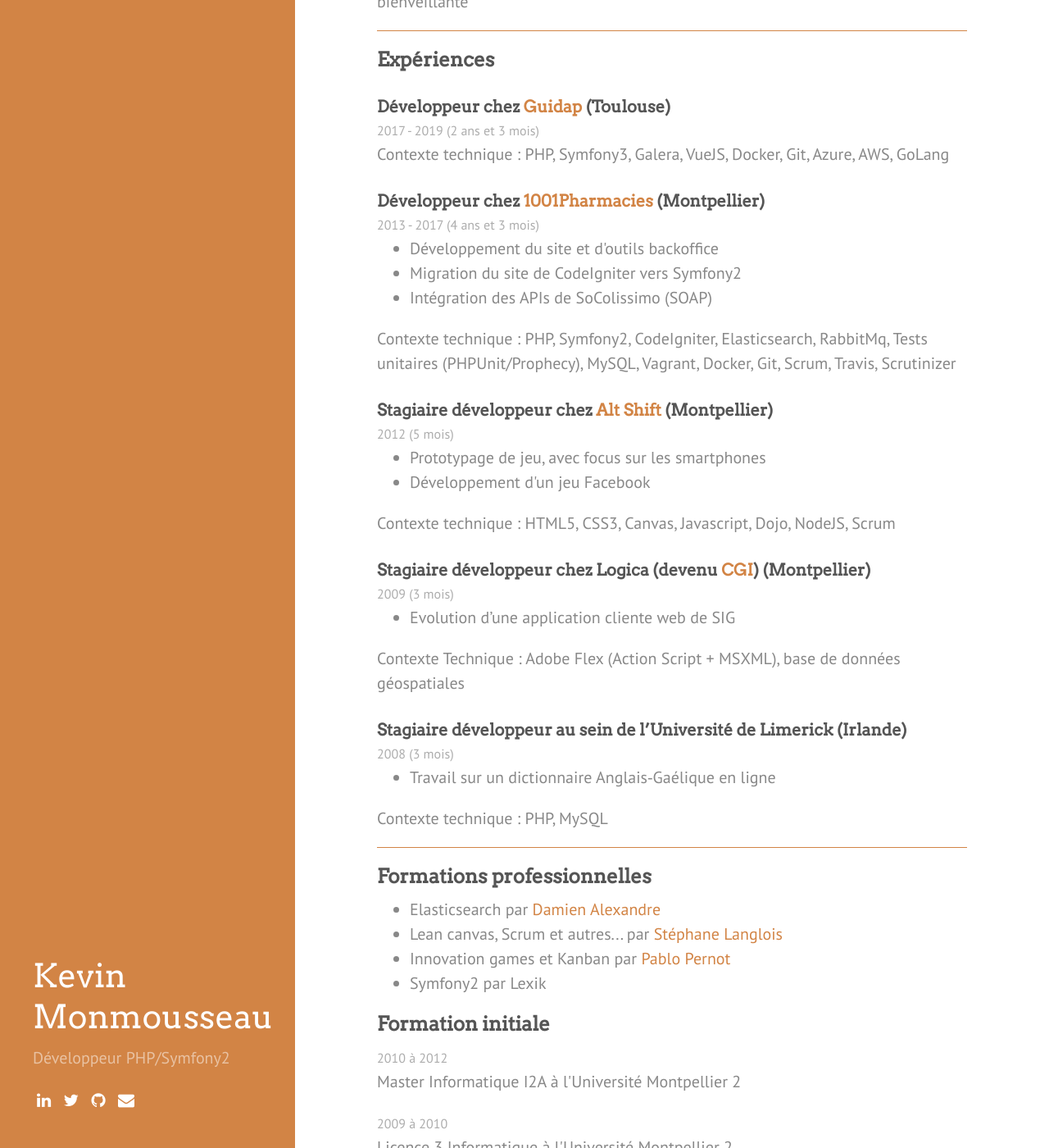
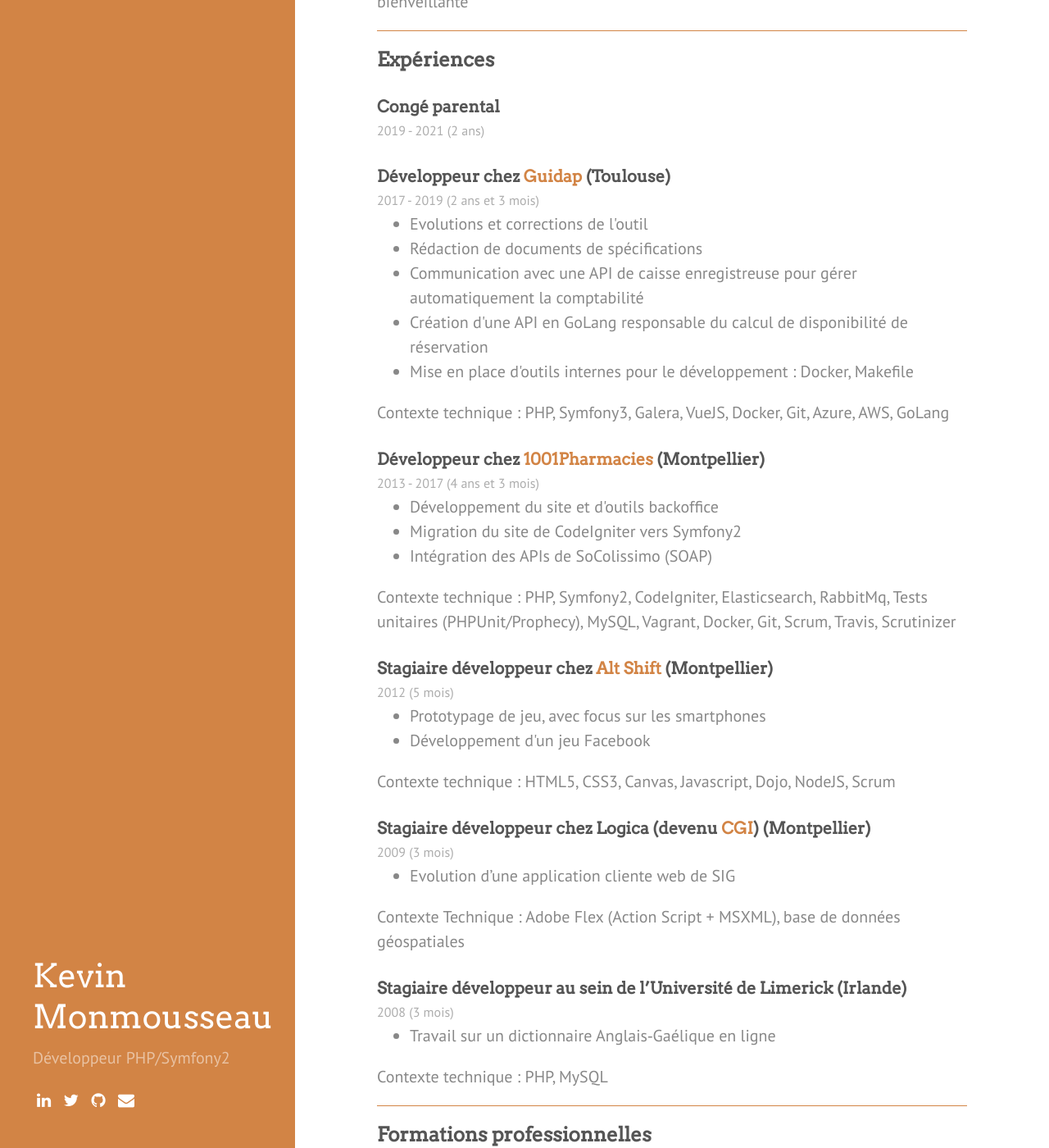
Before and after one commit to kmonmousseau/kmonmousseau.github.io, a Jekyll site: the page built from index.html, in a window 1280 px wide and 1400 px high, scrolled down 233 px. Shown: the whole window at 82% size. Built offline with Jekyll 4.4.1, drawn with Linux system fonts in a browser that asks for light colours; nearby versions of some CDN libraries.

Commit message:
Update index.html

```diff
--- a/index.html
+++ b/index.html
@@ -12,8 +12,19 @@ permalink: /
 <section class="cv-block">
     <h2>Expériences</h2>
 
+    <h3>Congé parental</h3>
+    <span class="time">2019 - 2021 (2 ans)</span>
+    <p></p>
+
     <h3>Développeur chez <a href="https://guidap.co/">Guidap</a> (Toulouse)</h3>
     <span class="time">2017 - 2019 (2 ans et 3 mois)</span>
+    <ul>
+        <li>Evolutions et corrections de l'outil</li>
+        <li>Rédaction de documents de spécifications</li>
+        <li>Communication avec une API de caisse enregistreuse pour gérer automatiquement la comptabilité</li>
+        <li>Création d'une API en GoLang responsable du calcul de disponibilité de réservation</li>
+        <li>Mise en place d'outils internes pour le développement : Docker, Makefile</li>
+    </ul>
     <p>Contexte technique : PHP, Symfony3, Galera, VueJS, Docker, Git, Azure, AWS, GoLang</p>
 
     <h3>Développeur chez <a href="http://www.1001pharmacies.com">1001Pharmacies</a> (Montpellier)</h3>
@@ -52,8 +63,6 @@ permalink: /
     <h2>Formations professionnelles</h2>
     <ul>
         <li>Elasticsearch par <a href="https://twitter.com/damienalexandre">Damien Alexandre</a></li>
-        <li>Lean canvas, Scrum et autres... par <a href="https://twitter.com/langlois_s">Stéphane Langlois</a></li>
-        <li>Innovation games et Kanban par <a href="https://twitter.com/pablopernot">Pablo Pernot</a></li>
         <li>Symfony2 par Lexik</li>
     </ul>
     <h2>Formation initiale</h2>
```
